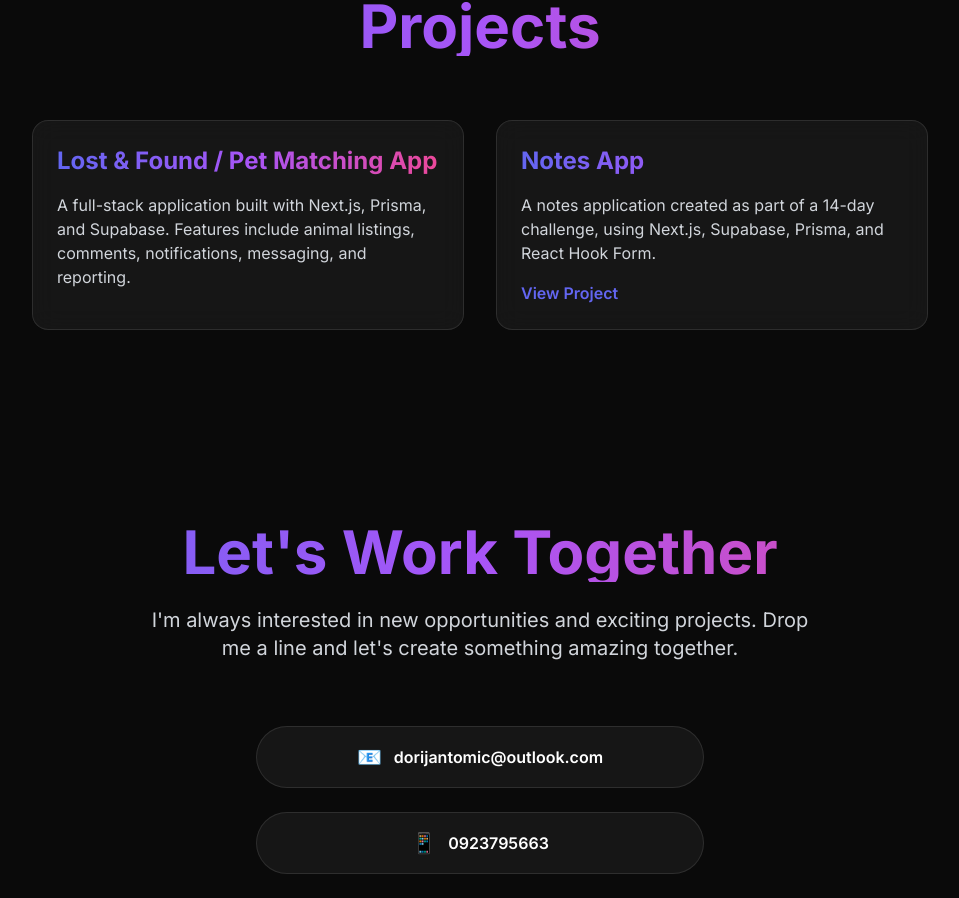
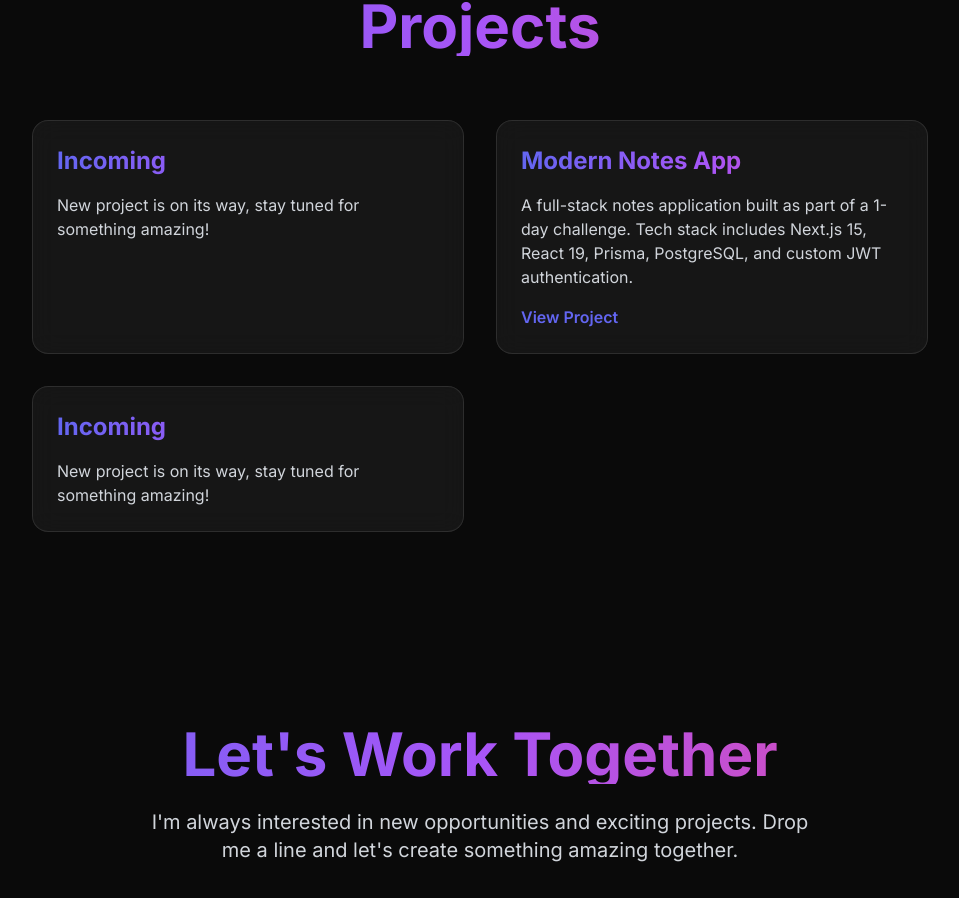
Before and after one commit to dorijantomic/Portoflio, a Next.js app: page / in a window 1280 px wide. Shown: the part 2854-3752 px from the top of the page, without its empty margins (160-1119 px from the left). Built offline with nearby package versions, Linux system fonts and the light colour scheme.

Commit message:
finish feature

```diff
--- a/src/components/Projects.tsx
+++ b/src/components/Projects.tsx
@@ -13,21 +13,20 @@ const Projects = () => {
           <div className="grid md:grid-cols-2 gap-8">
             <div className="animate-on-scroll glass rounded-2xl p-6">
               <h3 className="text-2xl font-bold mb-4 gradient-text">
-                Lost & Found / Pet Matching App
+                Incoming
               </h3>
               <p className="text-gray-300">
-                A full-stack application built with Next.js, Prisma, and
-                Supabase. Features include animal listings, comments,
-                notifications, messaging, and reporting.
+                New project is on its way, stay tuned for something amazing!
               </p>
             </div>
             <div className="animate-on-scroll glass rounded-2xl p-6">
               <h3 className="text-2xl font-bold mb-4 gradient-text">
-                Notes App
+                Modern Notes App
               </h3>
               <p className="text-gray-300">
-                A notes application created as part of a 14-day challenge, using
-                Next.js, Supabase, Prisma, and React Hook Form.
+                A full-stack notes application built as part of a 1-day
+                challenge. Tech stack includes Next.js 15, React 19, Prisma,
+                PostgreSQL, and custom JWT authentication.
               </p>
               <a
                 href="/projects/note-app"
@@ -35,6 +34,14 @@ const Projects = () => {
               >
                 View Project
               </a>
+            </div>
+            <div className="animate-on-scroll glass rounded-2xl p-6">
+              <h3 className="text-2xl font-bold mb-4 gradient-text">
+                Incoming
+              </h3>
+              <p className="text-gray-300">
+                New project is on its way, stay tuned for something amazing!
+              </p>
             </div>
           </div>
         </div>
```
